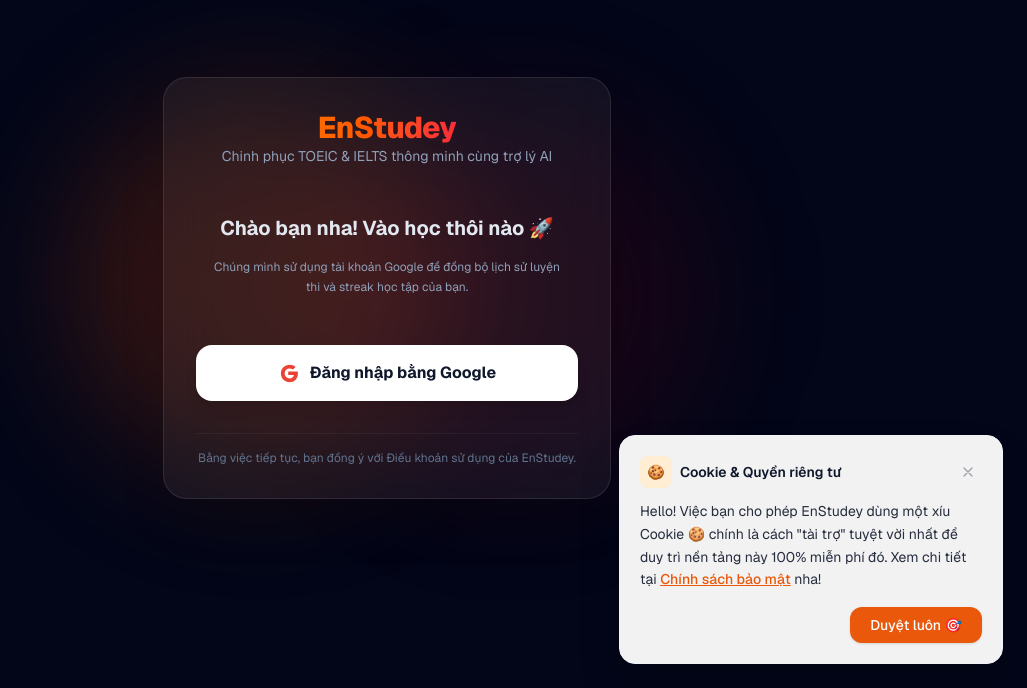
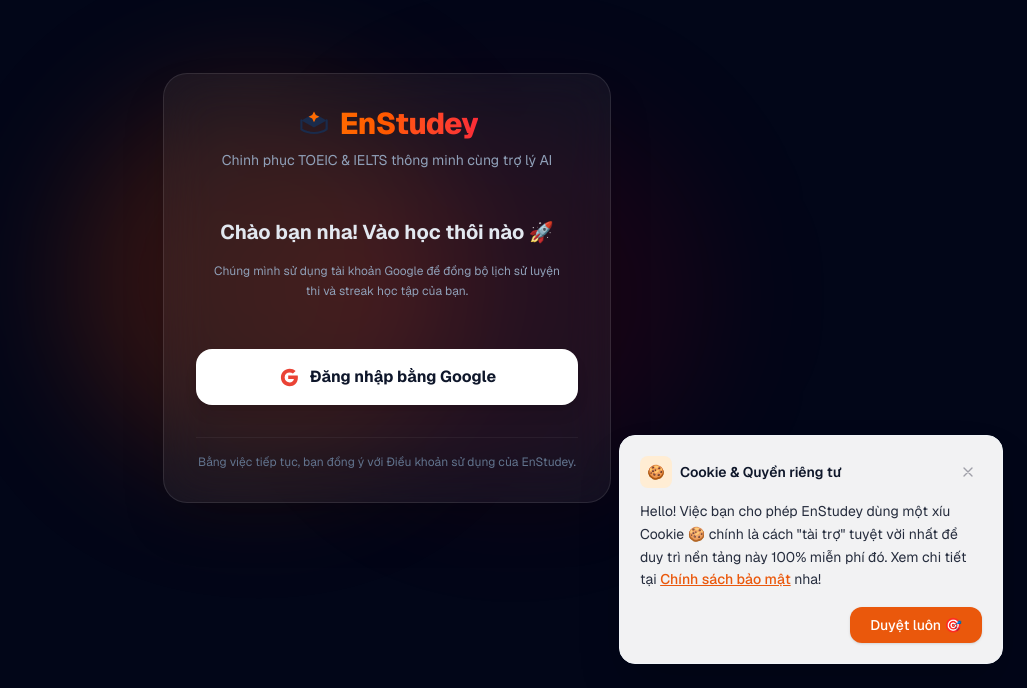
Before and after one commit to enstudey/enstudeyfe, a Next.js app: page /login in a window 1280 px wide. Shown: the part 112-800 px from the top of the page, without its empty margins (253-1280 px from the left). Built offline with nearby package versions, Linux system fonts and the light colour scheme; no server answers.

Commit message:
feat: update logo

```diff
--- a/app/dashboard/page.tsx
+++ b/app/dashboard/page.tsx
@@ -75,8 +75,9 @@
       {/* Header */}
       <header className="bg-card border-b border-card-border sticky top-0 z-50">
         <div className="max-w-6xl mx-auto px-4 py-4 flex justify-between items-center">
-          <Link href="/" className="text-2xl font-bold text-orange-600 dark:text-orange-500">
-            EnStudey
+          <Link href="/" className="flex items-center gap-2 text-2xl font-bold text-orange-600 dark:text-orange-500">
+            <Image src="/logo.svg" alt="EnStudey Logo" width={28} height={28} className="w-7 h-7" />
+            <span>EnStudey</span>
           </Link>
           <div className="flex items-center gap-6">
             <nav className="hidden md:flex items-center gap-6 text-sm font-medium opacity-80">
--- a/app/layout.tsx
+++ b/app/layout.tsx
@@ -16,8 +16,12 @@
 });
 
 export const metadata: Metadata = {
-  title: "Create Next App",
-  description: "Generated by create next app",
+  title: "EnStudey - Nền tảng học tập cá nhân hóa",
+  description: "Chinh phục TOEIC & IELTS thông minh cùng trợ lý AI",
+  icons: {
+    icon: "/logo.svg",
+    apple: "/logo.svg",
+  },
 };
 
 export default function RootLayout({
--- a/app/login/page.tsx
+++ b/app/login/page.tsx
@@ -1,5 +1,6 @@
 import { Metadata } from "next";
 import Link from "next/link";
+import Image from "next/image";
 
 export const metadata: Metadata = {
   title: "Đăng nhập - EnStudey",
@@ -16,9 +17,10 @@
       <div className="absolute bottom-1/4 right-1/4 w-96 h-96 bg-red-600/10 rounded-full blur-3xl pointer-events-none" />
 
       <div className="w-full max-w-md bg-white/5 border border-white/10 backdrop-blur-xl rounded-3xl p-8 shadow-2xl relative z-10 text-center space-y-8">
-        <div className="space-y-2">
-          <Link href="/" className="text-3xl font-extrabold text-transparent bg-clip-text bg-gradient-to-r from-orange-500 to-red-500 tracking-tight">
-            EnStudey
+        <div className="space-y-2 flex flex-col items-center">
+          <Link href="/" className="inline-flex items-center gap-2 text-3xl font-extrabold text-slate-100 hover:text-orange-500 transition-colors tracking-tight">
+            <Image src="/logo.svg" alt="EnStudey Logo" width={36} height={36} className="w-9 h-9" />
+            <span className="bg-gradient-to-r from-orange-500 to-red-500 text-transparent bg-clip-text">EnStudey</span>
           </Link>
           <p className="text-slate-400 text-sm">Chinh phục TOEIC & IELTS thông minh cùng trợ lý AI</p>
         </div>
--- a/components/Footer.tsx
+++ b/components/Footer.tsx
@@ -1,4 +1,5 @@
 import Link from "next/link";
+import Image from "next/image";
 
 export default function Footer() {
   return (
@@ -6,7 +7,10 @@
       <div className="max-w-6xl mx-auto px-6 py-10">
         <div className="grid grid-cols-1 md:grid-cols-2 gap-8 items-start justify-between">
           <div className="space-y-3">
-            <h3 className="text-xl font-bold text-slate-950 dark:text-white">EnStudey</h3>
+            <div className="flex items-center gap-2">
+              <Image src="/logo.svg" alt="EnStudey Logo" width={24} height={24} className="w-6 h-6" />
+              <span className="text-xl font-bold text-slate-950 dark:text-white">EnStudey</span>
+            </div>
             <p className="text-sm font-semibold text-slate-800 dark:text-zinc-200">Nền tảng hỗ trợ học tập cá nhân hóa.</p>
             <div className="space-y-1.5 text-xs text-slate-500 dark:text-zinc-400">
               <p>Chịu trách nhiệm nội dung: Nguyễn Đức Tâm</p>
--- a/components/Header.tsx
+++ b/components/Header.tsx
@@ -96,8 +96,8 @@
         <nav className="max-w-6xl mx-auto px-6 h-full flex items-center justify-between">
           <div className="flex items-center gap-8">
             <Link href="/" className="flex items-center gap-2 font-bold text-2xl text-slate-950 dark:text-white tracking-tight" data-testid="link-logo">
-              <Image src="/logo.svg" alt="EnStudy Logo" width={32} height={32} className="w-8 h-8" />
-              <span>EnStudy</span>
+              <Image src="/logo.svg" alt="EnStudey Logo" width={32} height={32} className="w-8 h-8" />
+              <span>EnStudey</span>
             </Link>
             <div className="hidden md:flex gap-6">
               <Link href="/tin-tuc" className={getLinkClass("/tin-tuc")} data-testid="link-news">
```
Also changed, not shown: app/icon.svg (added).
